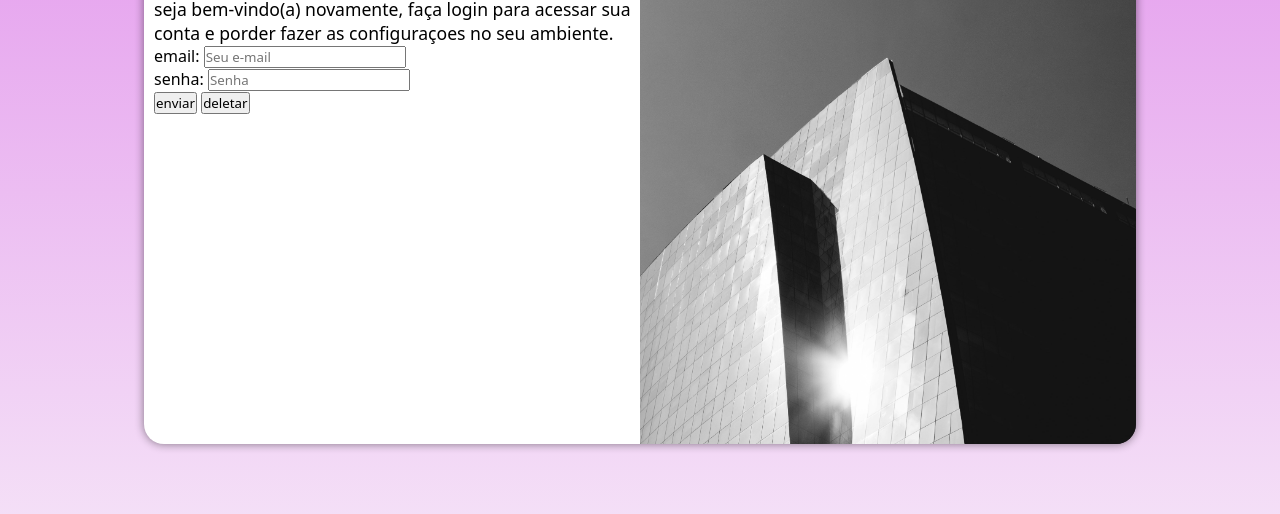
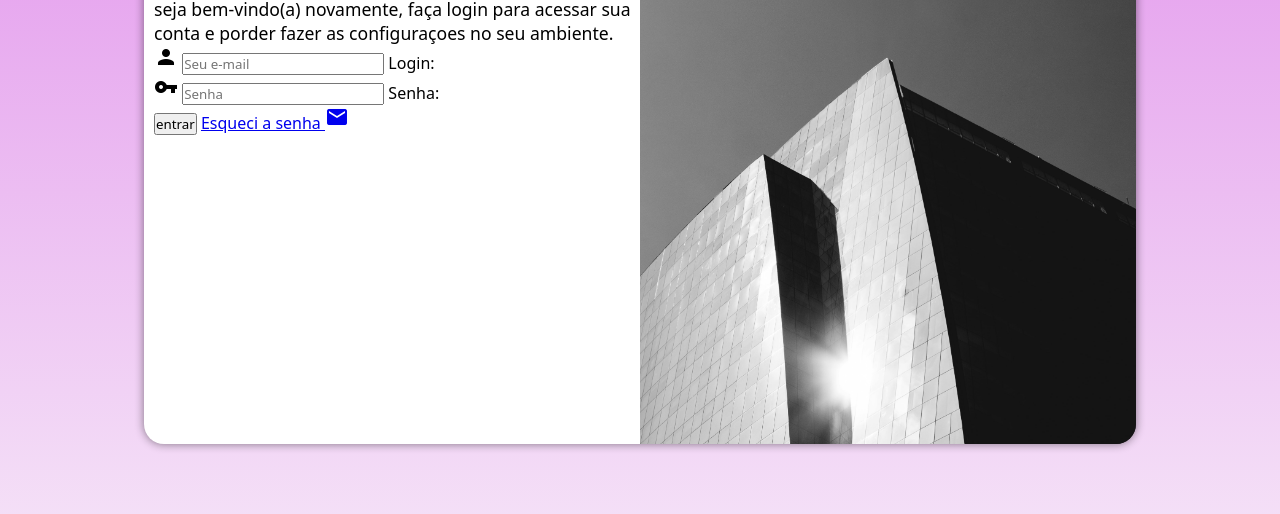
Before and after one commit to martinssantiiago/projeto-login, a plain HTML site: page index.html in a window 1280 px wide. Shown: the part 206-720 px from the top of the page. Drawn offline with Linux system fonts and the light colour scheme.

Commit message:
formulario

```diff
--- a/index.html
+++ b/index.html
@@ -4,6 +4,7 @@
     <meta charset="UTF-8">
     <meta name="viewport" content="width=device-width, initial-scale=1.0">
     <title>login</title>
+    <link href="https://fonts.googleapis.com/icon?family=Material+Icons" rel="stylesheet">
     <link rel="stylesheet" href="estilo/style.css">
     <link rel="stylesheet" href="estilo/mediaquery.css">
 </head>
@@ -16,21 +17,27 @@
             <div id="form">
                  <h1>login</h1>
                  <p>seja bem-vindo(a) novamente, faça login para acessar sua conta e porder fazer as configuraçoes no seu ambiente.</p>
-                 <form action="login.php" method="post">
+                 <form action="login.php" method="post" autocomplete="on">
                         <div id="campo">
-                            <label for="iemail">email:</label>
-                            <input type="email" name="email" id="iemail" required minlength="0" maxlength="30" placeholder="Seu e-mail">
+                            <i class="material-icons">person</i>
+                            <input type="email" name="email" id="iemail" required  maxlength="30" placeholder="Seu e-mail" autocomplete="email">
+
+                            <label for="iemail">Login:</label>
                         </div>
 
 
                         <div id="senha">
-                            <label for="isenha">senha:</label>
-                            <input type="password" name="senha" id="isenha" minlength="8" maxlength="10" required placeholder="Senha">
+                            <i class="material-icons">vpn_key</i>
+                            <input type="password" name="senha" id="isenha" minlength="8" maxlength="20" required placeholder="Senha" autocomplete="current-password">
+
+                            <label for="isenha">Senha:</label>
                         </div>
 
 
-                         <input type="submit" value="enviar">
-                        <input type="reset" value="deletar">
+                         <input type="submit" value="entrar">
+                        <a href="esqueci.html">
+                            Esqueci a senha <i class="material-icons">mail</i>
+                        </a>
                  </form>
             </div>
         </section>
```
